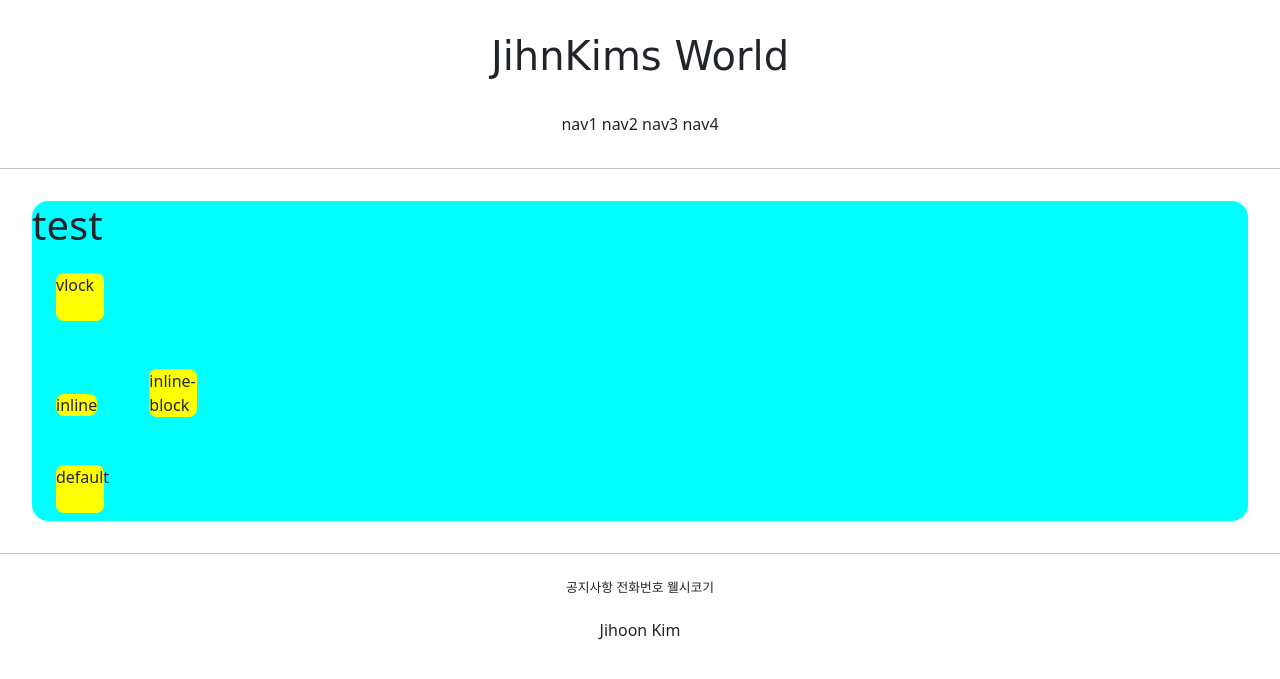
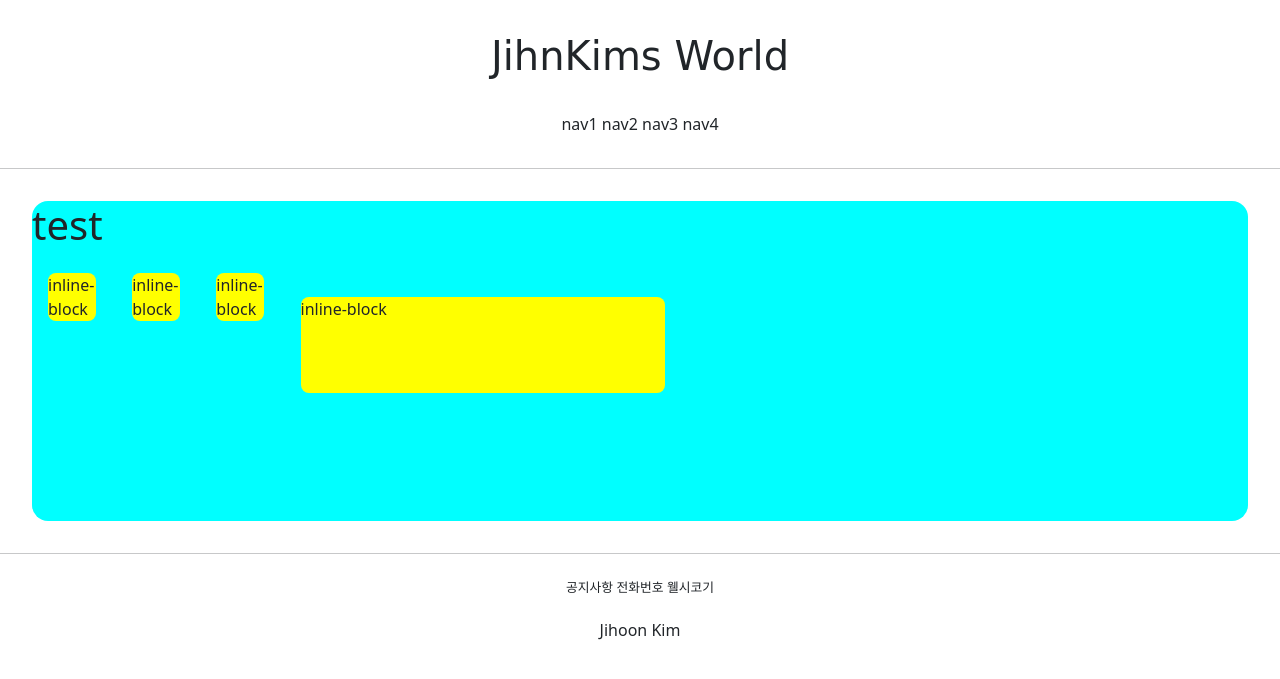
Before and after one commit to jihnkim/kjhweb, a Django app: page /accounts/hello_world/ in a window 1280 px wide. Shown: the top 679 px of the page. Run offline with Django 3.2, Linux system fonts and the light colour scheme; parts of the project's set-up code (start-up, migrations or seed data) failed here and were passed over; some web fonts are replaced.

Commit message:
7/06 inline, block, none .. practice 2

```diff
--- a/accountapp/templates/accountapp/hello_world.html
+++ b/accountapp/templates/accountapp/hello_world.html
@@ -9,22 +9,25 @@
             height : 48px;
             width: 48px;
             border-radius: .5rem;
-            margin: 1.5rem;
+            margin: 1rem;
         }
 
     </style>
 
 
-    <div style="height: 20rem; background-color: aqua; border-radius: 1rem; margin: 2rem">
+    <div style="height: 20rem;
+         background-color: aqua;
+         border-radius: 1rem;
+         margin: 2rem;
+         overflow: scroll">
         <h1>
             test
         </h1>
 
-    <div class="testing" style="display: block">vlock</div>
-    <div class = "testing" style="display: inline">inline</div>
     <div class = "testing" style="display: inline-block">inline-block</div>
-    <div class = "testing" style="display: none">none</div>
-    <div class = "testing">default</div>
+    <div class = "testing" style="display: inline-block; width: 3rem; height: 3rem">inline-block</div>
+    <div class = "testing" style="display: inline-block; width: 3em; height: 3em">inline-block</div>
+    <div class = "testing" style="display: inline-block; width: 30%; height: 30%">inline-block</div>
     </div>
 
 {% endblock %}
```
